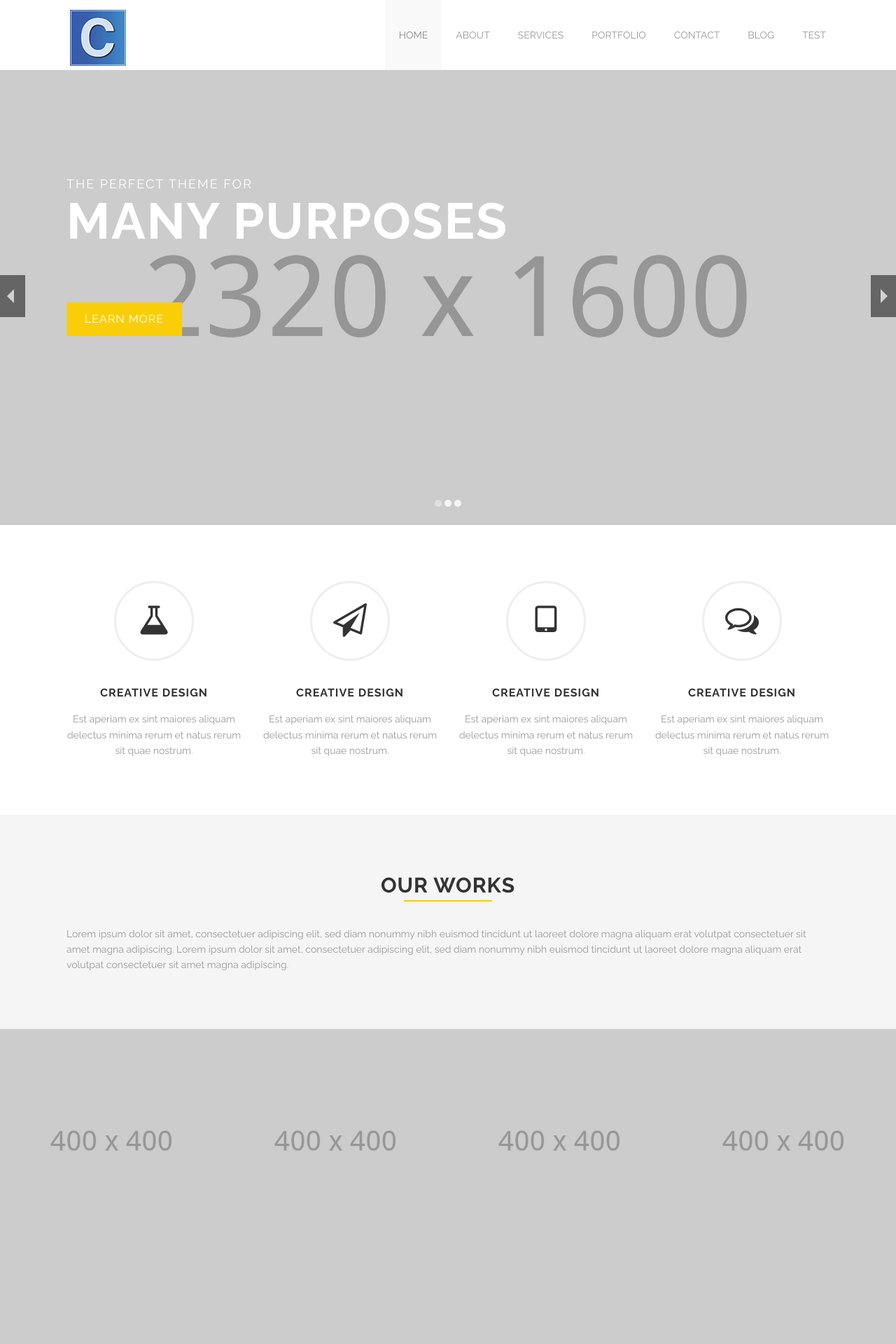
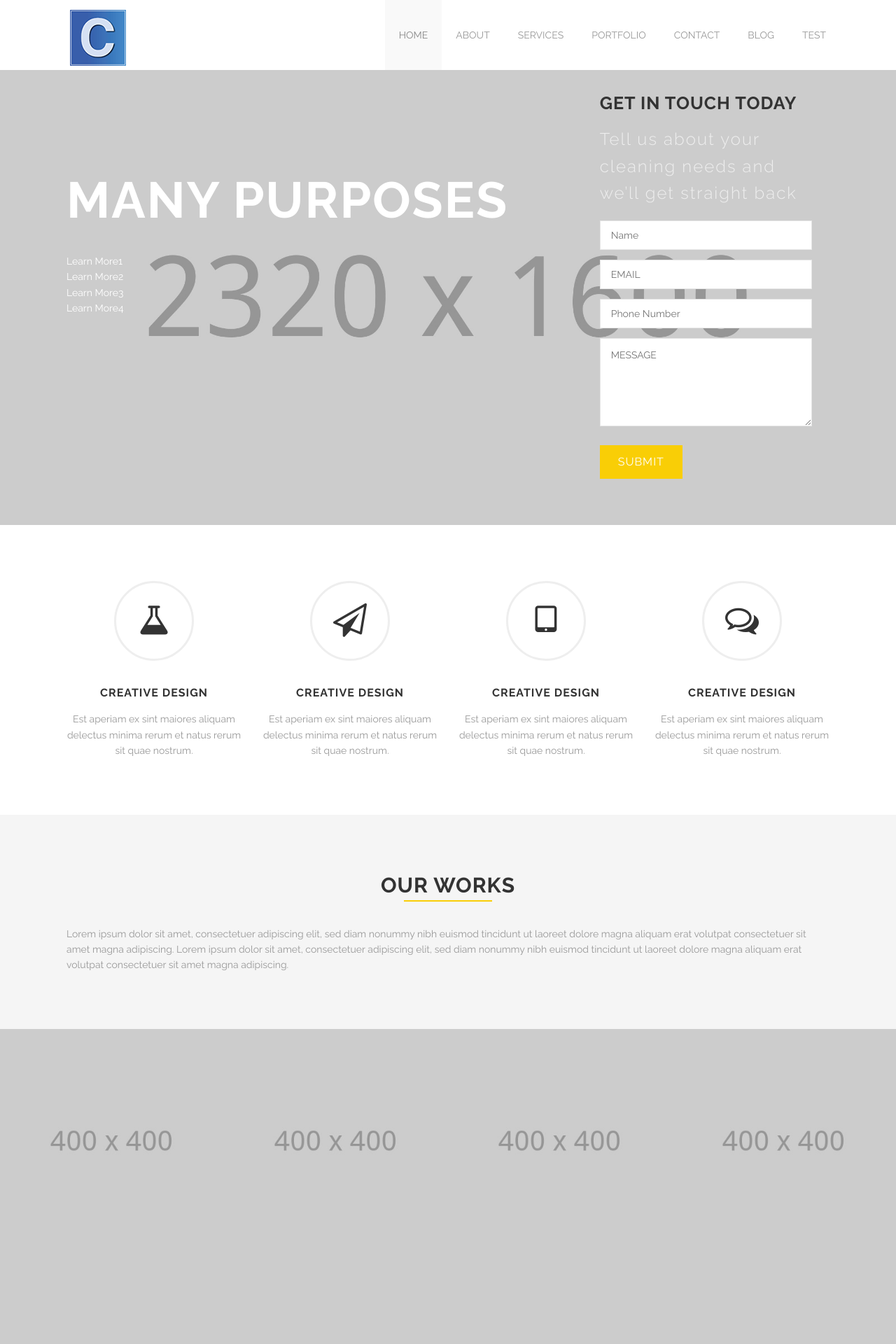
Before and after one commit to webuimaker/edward, a Jekyll site: the page built from index.html, in a window 1280 px wide. Shown: the top 1920 px of the page at 70% size. Built offline with Jekyll 4.4.1, drawn with Linux system fonts in a browser that asks for light colours.

Commit message:
updaetd for top page

```diff
--- a/_config.yml
+++ b/_config.yml
@@ -6,7 +6,7 @@ description: > # this means to ignore newlines until "baseurl:"
   line in _config.yml. It will appear in your document head meta (for
   Google search results) and in your feed.xml site description.
 
-url: ""   # url: "http://yourdomain.com edwardnewton.github.io" # the base hostname & protocol for your site
+#url: "edwardnewton.github.io"   # url: "http://yourdomain.com" # the base hostname & protocol for your site
 twitter_username: jekyllrb
 github_username:  jekyll
 
--- a/css/style.css
+++ b/css/style.css
@@ -3826,3 +3826,20 @@ body {
     display: none;
   }
 }
+
+
+
+
+/*************** Top FORM ***************/
+.top-form{
+	top:30px !important;
+}
+.top-form h2{
+	font-size:1.8em;
+}
+.top-form p{
+	font-size:16px;
+}
+.top-form input{
+	margin-bottom:1em;
+}
--- a/index.html
+++ b/index.html
@@ -2,47 +2,38 @@
 layout: default
 section_id: home
 slides:
+  banner:
     - bg: images/@stock/slide-1.jpg
-    small_title:
-      klass: bottom-to-top
-      text: The perfect theme for
-    title:
-      klass: bottom-to-top
-      text: Many purposes
-    buttons:
-      klass: bottom-to-top
-      items:
-        - text: Learn More
-          link_to: http://themeforest.net/user/honryou/portfolio?ref=honryou
-  - bg: images/@stock/slide-4.jpg
-    klass: centered-text
-    small_title:
-      klass: bottom-to-top
-      text: We make websites that are
-    title:
-      klass: bottom-to-top
-      text: Creative &amp; Powerful
-    buttons:
-      klass: bottom-to-top
-      items:
-        - klass: boxed
-          text: View Features
-          link_to: http://themeforest.net/user/honryou/portfolio?ref=honryou
-        - text: Purchase Now
-          link_to: http://themeforest.net/user/honryou/portfolio?ref=honryou
-  - bg: images/@stock/slide-5.jpg
-    small_title:
-      klass: bottom-to-top
-      text: This is a creative theme that you'll
-    title:
-      klass: bottom-to-top
-      text: definitely love...
-    buttons:
-      klass: bottom-to-top
-      items:
-        - text: Learn More
-          link_to: http://themeforest.net/user/honryou/portfolio?ref=honryou
-
+      title: Many purposes
+      lists:
+        - text: Learn More1
+        - text: Learn More2
+        - text: Learn More3
+        - text: Learn More4
+  forms:
+    heading: "GET IN TOUCH TODAY"
+    subHeading: "Tell us about your cleaning needs and we’ll get straight back"
+    formList:
+      - placeholder: "Name"
+        name: "name"
+        type: "text"
+        required: "true"
+        input: "true"
+      - placeholder: "EMAIL"
+        name: "email"
+        type: "email"
+        required: "true"
+        input: "true"
+      - placeholder: "Phone Number"
+        name: "phone"
+        type: "tel"
+        required: "true"
+        input: "true"
+      - placeholder: "MESSAGE"
+        name: "message"
+        type: "text"
+        required: "true"
+        input: "false"
 
 
 works:
@@ -125,13 +116,13 @@ milestones:
 
 <div class='mod modDefaultSlider'>
   <div class='sequence' data-autostop='on' data-timeout='0'>
-    <a class='sequence-prev' href='javascript:void(0);'>
+    <!--<a class='sequence-prev' href='javascript:void(0);'>
       <span></span>
     </a>
     <a class='sequence-next' href='javascript:void(0);'>
       <span></span>
-    </a>
-    <ul class='sequence-pagination'>
+    </a>-->
+    <!--<ul class='sequence-pagination'>
       {% for slide in page.slides %}
         {% if forloop.first %}
           {% assign class = 'current' %}
@@ -140,41 +131,72 @@ milestones:
         {% endif %}
         <li class="{{class}}"></li>
       {% endfor %}
-    </ul>
+    </ul>-->
+
+
+
     <ul class='sequence-canvas'>
-      {% for slide in page.slides %}
+      {% for slide in page.slides.banner %}
         {% if forloop.first %}
           {% assign style = 'static' %}
         {% else %}
           {% assign style = '' %}
         {% endif %}
 
-        <li class='frame {{style}} {{ slide.klass }}'>
+        <li class='frame {{style}} bottom-to-top'>
           <div class='bg' style='background-image: url({{ slide.bg}});'></div>
-          <div class='small-title {{ slide.small_title.klass }}'>
+          <div class="row">
+			  <div class="medium-8 large-8 columns">
+					  <div class='title bottom-to-top'>
 						<div class='row'>
 						  <div class='large-12 columns'>
-                <h2>{{ slide.small_title.text }}</h2>
+							<h2>{{ slide.title }}</h2>
 						  </div>
 						</div>
 					  </div>
-          <div class='title {{ slide.title.klass }}'>
+					  <div class='lists buttons-wrapper  bottom-to-top'>
 						<div class='row'>
 						  <div class='large-12 columns'>
-                <h2>{{ slide.title.text }}</h2>
+							<ul>
+							{% for button in slide.lists %}
+							  <li>{{ button.text }}</a></li>
+							{% endfor %}
+							</ul>
 						  </div>
 						</div>
 					  </div>
-          <div class='buttons-wrapper {{ slide.buttons.klass }}'>
-            <div class='row'>
+				</div>
+			  <div class="medium-4 large-4 columns">
+				<div class="top-form info bottom-to-top">
+					 <form id='contact_form' method='POST'>
 					  <div class='large-12 columns'>
-                <div class='two spacing'></div>
-                {% for button in slide.buttons.items %}
-                  <a class='button {{ button.klass }}' href='{{ button.link_to }}'>{{ button.text }}</a>
+						<p id='thanks' style='display: none;'>
+						  Thanks for contacting us, we'll be in touch soon!
+						</p>
+					  </div>
+					  <div class='medium-12 columns'>
+						<h2>{{page.slides.forms.heading}}</h2>
+						<p>{{page.slides.forms.subHeading}}</p>
+						{% for forms in page.slides.forms.formList %}
+							{% if forms.input != "true" %}
+									<textarea  name='{{forms.name}}' placeholder='{{forms.placeholder}}' required="{{forms.required}}" ></textarea>
+							{% else %}
+								<input name='{{forms.name}}' placeholder='{{forms.placeholder}}' required="{{forms.required}}" type="{{forms.type}}" >
+							{% endif %}
+
 						{% endfor %}
+						<input class='button white' type='submit'>
+					  </div>
+					</form>
 				</div>
 			  </div>
 		</div>
+
+
+
+
+
+
         </li>
       {% endfor %}
     </ul>
```
Also changed, not shown: admin/config.yml (+33 -0 lines). Lines whose indentation alone changed are shown as unchanged.
